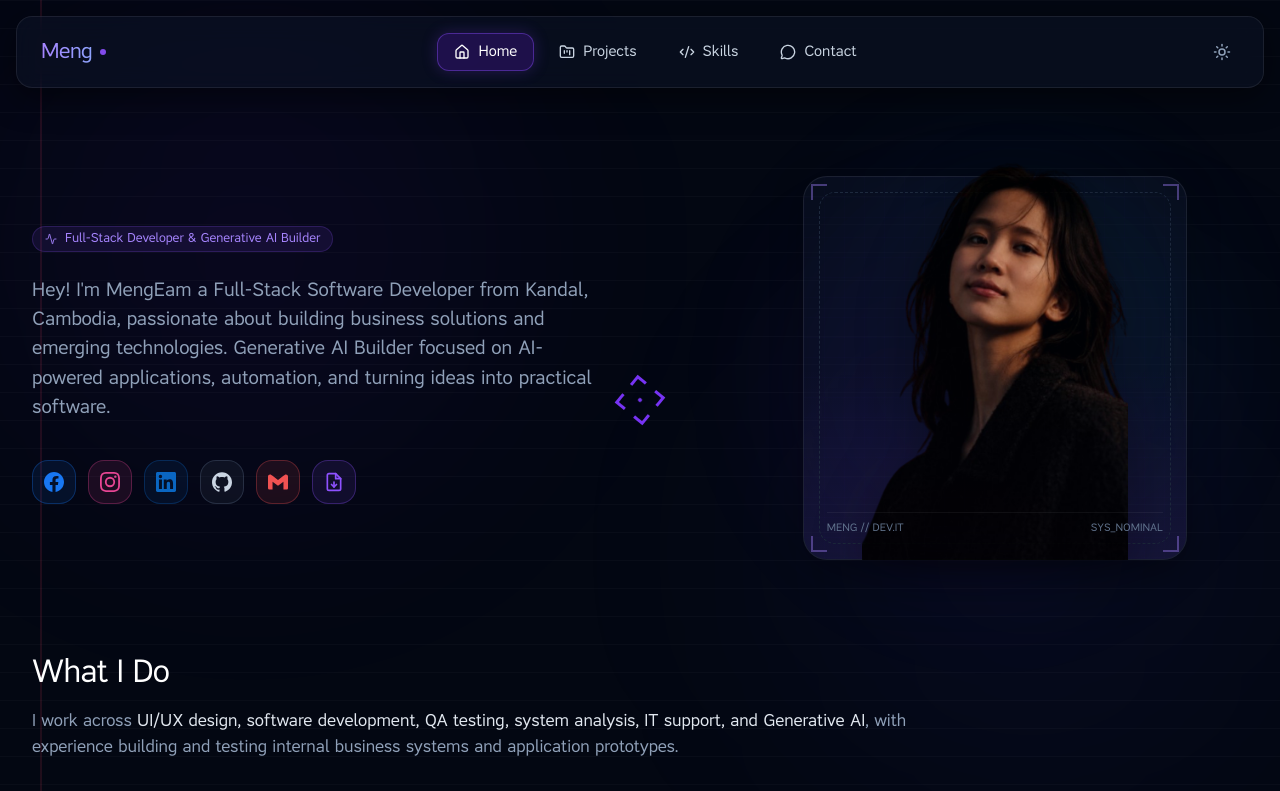
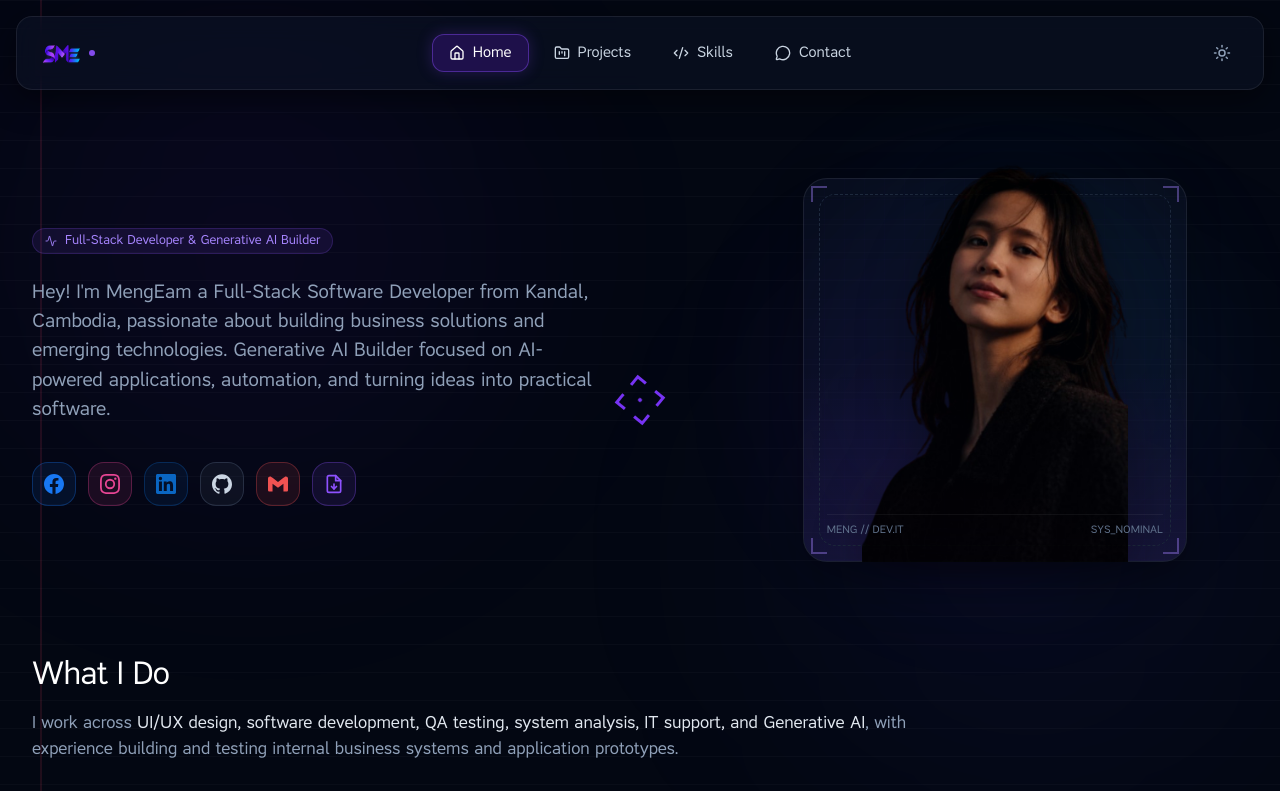
Before and after one commit to MengEam08/Portfolio, a React (Vite) app: page / in a window 1280 px wide. Shown: the top 791 px of the page. Built offline with nearby package versions, Linux system fonts and the light colour scheme.

Commit message:
detail project and What i do adjust

```diff
--- a/index.html
+++ b/index.html
@@ -3,7 +3,7 @@
   <head>
     <meta charset="UTF-8" />
     <meta name="viewport" content="width=device-width, initial-scale=1.0" />
-    <link rel="icon" href="/src/assets/myFav.png" />
+    <link rel="icon" href="/src/assets/sme-Fav.png" />
     <title>Meng | Full-Stack Developer & IT Support Specialist</title>
     <meta name="description" content="Portfolio of Meng, Full-Stack Developer & IT Support Specialist. Designing custom web/mobile solutions, system troubleshooting, legacy .NET refactoring, and quality assurance." />
     <meta name="keywords" content="Full-Stack Developer, IT Support Specialist, React, Python, C#, Laravel, UI/UX Design, Software Testing, Systems Administration" />
--- a/src/components/common/MyNavbar.jsx
+++ b/src/components/common/MyNavbar.jsx
@@ -11,6 +11,7 @@
 } from "lucide-react";
 import React, { useState } from "react";
 import { Link } from "react-router-dom";
+import smeLogo from "../../assets/sme-Fav.png";
 
 const MyNavbar = ({ theme, toggleTheme }) => {
   const [isOpen, setIsOpen] = useState(false);
@@ -39,7 +40,7 @@
         {/* Brand Logo */}
         <Link to="/" className="flex items-center gap-2 group">
           <span className="text-xl font-bold tracking-tight bg-gradient-to-r from-violet-600 to-indigo-600 dark:from-violet-400 dark:to-indigo-400 bg-clip-text text-transparent group-hover:from-violet-500 dark:group-hover:from-violet-300 group-hover:to-indigo-500 dark:group-hover:to-indigo-300 transition-colors">
-            Meng
+            <img src={smeLogo} alt="SME Logo" className="w-10 h-10" />
           </span>
           <span className="w-1.5 h-1.5 rounded-full bg-violet-500 animate-pulse"></span>
         </Link>
```
Also changed, not shown: src/assets/sme-Fav.png (added).
